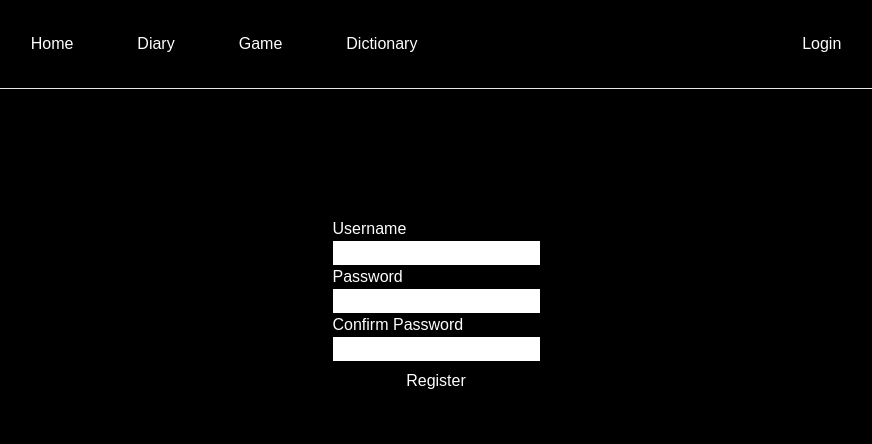
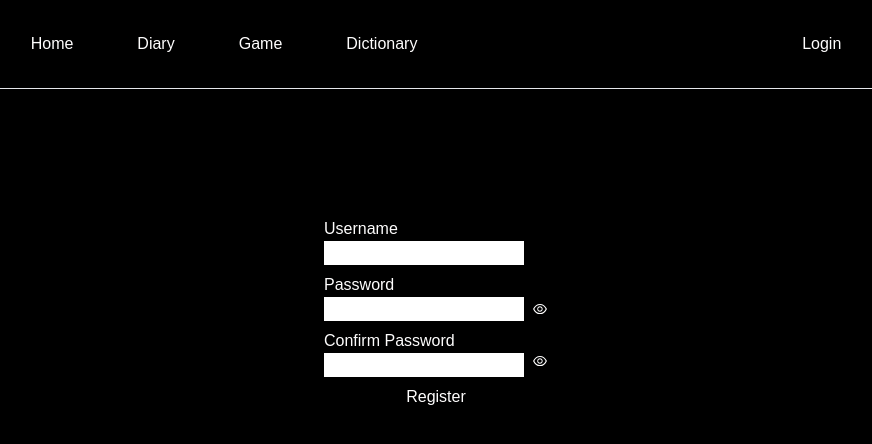
Before and after one commit to lem0000ns/Yanguages, a Next.js app in the folder frontend/: page /register in a window 1280 px wide. Shown: the top 444 px of the page, without its empty margins (204-1076 px from the left). Built offline with nearby package versions, Linux system fonts and the light colour scheme.

Commit message:
toggle password visibility

```diff
--- a/frontend/src/app/login/page.tsx
+++ b/frontend/src/app/login/page.tsx
@@ -1,6 +1,7 @@
 "use client";
 
 import React, { useState } from "react";
+import { AiOutlineEye, AiOutlineEyeInvisible } from "react-icons/ai";
 import Navbar from "../ui/Navbar";
 
 const Page = () => {
@@ -8,6 +9,7 @@ const Page = () => {
   const [login, setLogin] = useState(false);
   const [password, setPassword] = useState("");
   const [message, setMessage] = useState("");
+  const [visible, setVisible] = useState(false);
 
   const handleSubmit = async (e) => {
     e.preventDefault();
@@ -39,29 +41,34 @@ const Page = () => {
     <>
       <Navbar username={login ? username : ""} />
       <div className="flex flex-col justify-center items-center mx-auto mt-32">
-        <form
-          onSubmit={handleSubmit}
-          className="flex flex-col items-center mx-auto"
-        >
+        <form onSubmit={handleSubmit} className="flex flex-col items-cente">
           <div className="flex flex-col">
             <label>Username</label>{" "}
             <input
               type="text"
               value={username}
-              className="text-black"
+              className="text-black w-[25vh]"
               onChange={(e) => setUsername(e.target.value)}
               required
             />
           </div>
           <div className="flex flex-col">
             <label>Password</label>{" "}
-            <input
-              type="password"
-              className="text-black"
-              value={password}
-              onChange={(e) => setPassword(e.target.value)}
-              required
-            />
+            <div className="flex flex-row space-x-2 relative w-full">
+              <input
+                type={visible ? "text" : "password"}
+                className="text-black w-[25vh]"
+                value={password}
+                onChange={(e) => setPassword(e.target.value)}
+                required
+              />
+              <p
+                className="text-x1 cursor-pointer"
+                onClick={() => setVisible(!visible)}
+              >
+                {visible ? <AiOutlineEyeInvisible /> : <AiOutlineEye />}
+              </p>
+            </div>
           </div>
           <button className="mt-2" type="submit">
             Login
--- a/frontend/src/app/register/page.tsx
+++ b/frontend/src/app/register/page.tsx
@@ -2,12 +2,15 @@
 
 import React, { useState } from "react";
 import Navbar from "../ui/Navbar";
+import { AiOutlineEye, AiOutlineEyeInvisible } from "react-icons/ai";
 
 const Page = () => {
   const [username, setUsername] = useState("");
   const [password, setPassword] = useState("");
   const [confirmPw, setConfirmPw] = useState("");
   const [message, setMessage] = useState("");
+  const [visibleOne, setVisibleOne] = useState(false);
+  const [visibleTwo, setVisibleTwo] = useState(false);
 
   const handleSubmit = async (e) => {
     e.preventDefault();
@@ -39,40 +42,53 @@ const Page = () => {
   return (
     <>
       <Navbar username={""} />
-      <div className="flex flex-col justify-center items-center mx-auto mt-32">
-        <form
-          onSubmit={handleSubmit}
-          className="flex flex-col items-center mx-auto"
-        >
+      <div className="flex flex-col justify-center items-center mt-32 ">
+        <form onSubmit={handleSubmit} className="flex flex-col space-y-2">
           <div className="flex flex-col">
             <label>Username</label>{" "}
             <input
               type="text"
               value={username}
-              className="text-black"
+              className="text-black w-[25vh]"
               onChange={(e) => setUsername(e.target.value)}
               required
             />
           </div>
           <div className="flex flex-col">
             <label>Password</label>{" "}
+            <div className="flex items-center justify-between">
               <input
-              type="password"
-              className="text-black"
+                type={visibleOne ? "text" : "password"}
+                className="text-black w-[25vh]"
                 value={password}
                 onChange={(e) => setPassword(e.target.value)}
                 required
               />
+              <p
+                className="text-x1 cursor-pointer"
+                onClick={() => setVisibleOne(!visibleOne)}
+              >
+                {visibleOne ? <AiOutlineEyeInvisible /> : <AiOutlineEye />}
+              </p>
+            </div>
           </div>
           <div className="flex flex-col">
             <label>Confirm Password</label>{" "}
+            <div className="flex flex-row space-x-2 relative w-full">
               <input
-              type="password"
-              className="text-black"
+                type={visibleTwo ? "text" : "password"}
+                className="text-black w-[25vh]"
                 value={confirmPw}
                 onChange={(e) => setConfirmPw(e.target.value)}
                 required
               />
+              <p
+                className="text-x1 cursor-pointer"
+                onClick={() => setVisibleTwo(!visibleTwo)}
+              >
+                {visibleTwo ? <AiOutlineEyeInvisible /> : <AiOutlineEye />}
+              </p>
+            </div>
           </div>
           <button className="mt-2" type="submit">
             Register
--- a/package.json
+++ b/package.json
@@ -31,6 +31,7 @@
     "passport": "^0.7.0",
     "passport-local": "^1.0.0",
     "react-card-flip": "^1.2.3",
+    "react-icons": "^5.4.0",
     "react-router-dom": "^7.0.2",
     "translate": "^3.0.1",
     "ts-node": "^10.9.2"
```
Also changed, not shown: 1 other file (tests, documents, lock files or other folders). Lines whose indentation alone changed are shown as unchanged.
